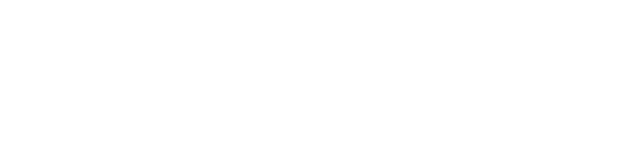
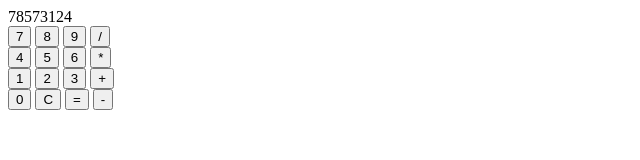
Before and after one commit to MBanerjea/Calculator_TOP, a plain HTML site: page index.html in a window 1280 px wide. Shown: the whole page, without its empty margins (0-640 px from the left). Drawn offline with Linux system fonts and the light colour scheme.

Commit message:
creste the basic html layout

```diff
--- a/index.html
+++ b/index.html
@@ -7,10 +7,39 @@
     <meta name="viewport" content="width=device-width, initial-scale=1.0">
     <title>Calculator</title>
     <script src="./calculator.js" defer></script>
+    <link rel="stylesheet" href="./calculator.css">
   </head>
 
   <body>
-
+    <div class="mainframe">
+      <div class="display">78573124</div>
+      <div class="buttons">
+        <div class="first-row">
+          <button class="numbers" id="seven">7</button>
+          <button class="numbers" id="eight">8</button>
+          <button class="numbers" id="nine">9</button>
+          <button class="operators" id="divide">/</button>
+        </div>
+        <div class="mid-row">
+          <button class="numbers" id="four">4</button>
+          <button class="numbers" id="five">5</button>
+          <button class="numbers" id="six">6</button>
+          <button class="operators" id="multiply">*</button>
+        </div>
+        <div class="last-row">
+          <button class="numbers" id="one">1</button>
+          <button class="numbers" id="two">2</button>
+          <button class="numbers" id="three">3</button>
+          <button class="operators" id="add">+</button>
+        </div>
+        <div class="final-row">
+          <button class="numbers" id="zero">0</button>
+          <button class="special" id="clear">C</button>
+          <button class="operators" id="equals"> = </button>
+          <button class="operators" id="substract">-</button>
+        </div>
+      </div>
+    </div>
   </body>
 
 </html>
```
